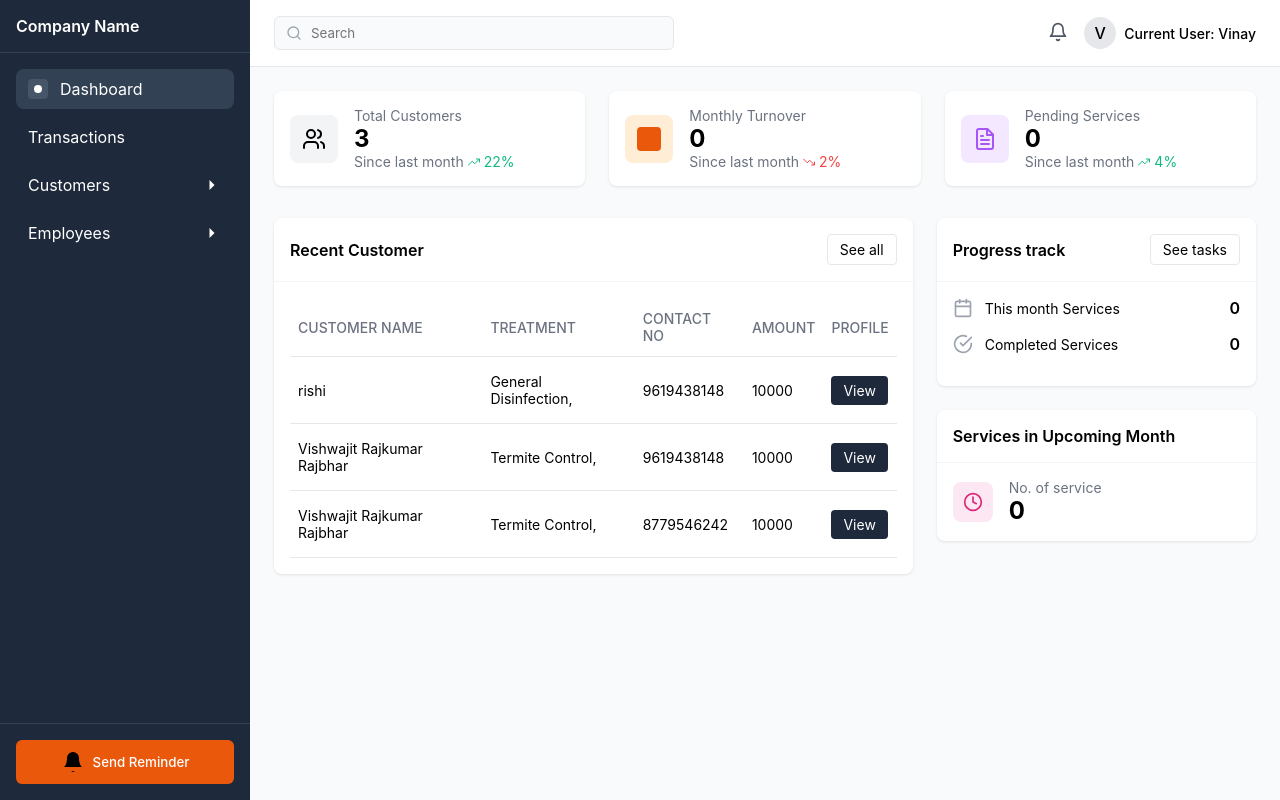
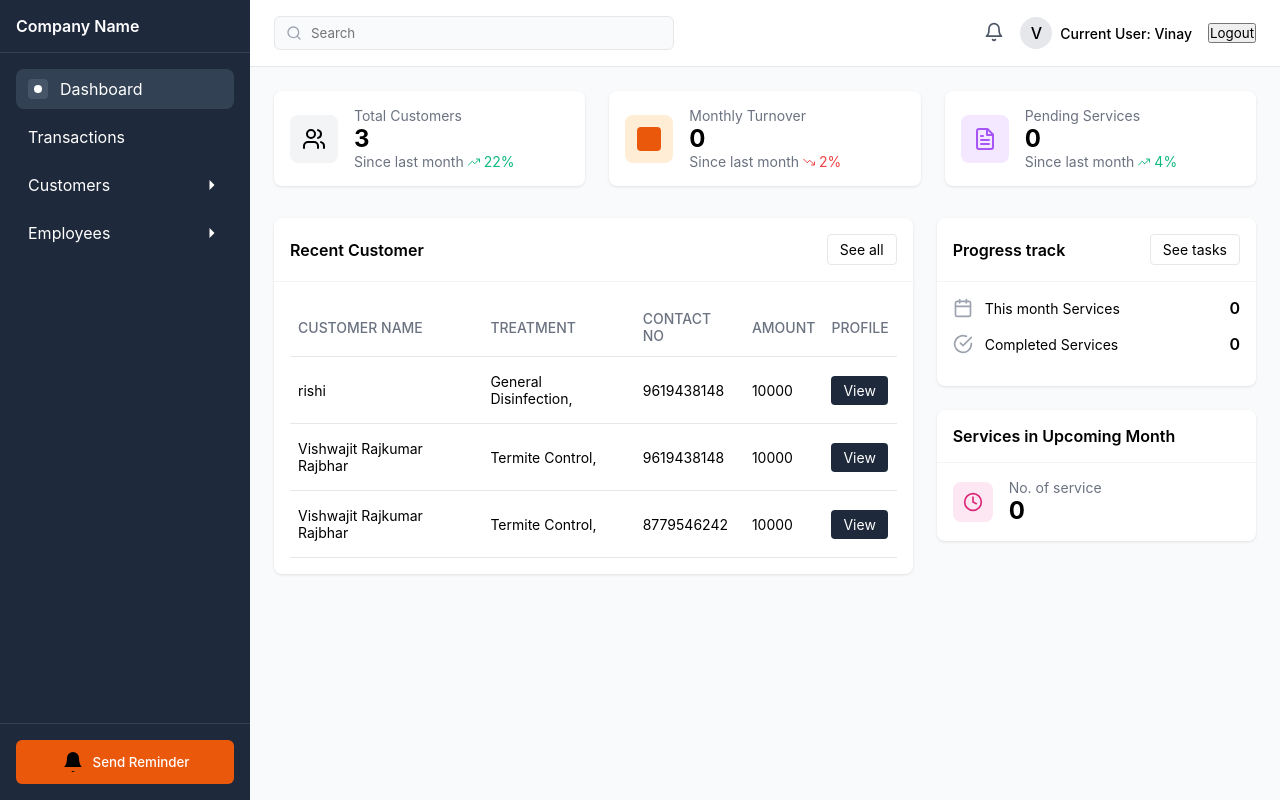
Before and after one commit to RakeshSunar/PocNodejs, a Next.js app: page / in a window 1280 px wide. Built offline with nearby package versions, Linux system fonts and the light colour scheme.

Commit message:
sloved middleware issue and added logout functionality

```diff
--- a/src/app/layout.js
+++ b/src/app/layout.js
@@ -21,7 +21,6 @@ export default function RootLayout({ children }) {
   return (
     <html lang="en">
       <body className={`${geistSans.variable} ${geistMono.variable} app-container`}>
-
         <Sidebar />
         {children}
       </body>
--- a/src/components/header/Header.jsx
+++ b/src/components/header/Header.jsx
@@ -1,6 +1,25 @@
+import { useRouter } from 'next/navigation';
 import React from 'react'
 
 function Header() {
+   const router = useRouter();
+  const handleLogout = () => {
+    const confirmed = window.confirm("Are you sure you want to logout ?");
+    // console.log(confirmed,"confirmed")
+    if(confirmed){
+      // Remove the token cookie
+    document.cookie = 'token=; path=/; expires=Thu, 01 Jan 1970 00:00:00 UTC;';
+
+    // Update state
+    // setIsLoggedIn(false);
+
+    // Redirect to home or login page
+    router.refresh('/');
+    }
+
+    // Optional: You can also make an API call to logout on the server
+    // fetch('/api/logout', { method: 'POST' });
+  };
   return (
    <header className="header">
           <div className="header-container">
@@ -44,6 +63,8 @@ function Header() {
                 <div className="avatar">V</div>
                 <span className="username">Current User: Vinay</span>
               </div>
+              <button
+              onClick={handleLogout} className='btn'>Logout</button>
             </div>
           </div>
     </header>
--- a/middleware.js
+++ b/src/middleware.js
@@ -1,5 +1,5 @@
-import { NextRequest, NextResponse } from "next/server";
-import { getSession } from "./utils/getSession";
+import { NextResponse } from "next/server";
+import { getSession } from "../utils/getSession";
 
 export async function middleware(request) {
     console.log("middleware is running!");
@@ -41,7 +41,7 @@ export async function middleware(request) {
 }
 
 export const config = {
-    matcher: ["/", "/login", "/register"]
+    matcher: ["/((?!api|_next/static|_next/image|favicon.ico|sitemap.xml|robots.txt).*)"]
 };
 
 
--- a/utils/getSession.js
+++ b/utils/getSession.js
@@ -1,3 +1,4 @@
+
 import { cookies } from 'next/headers';
 
 export const getSession = async ()=>{
```
